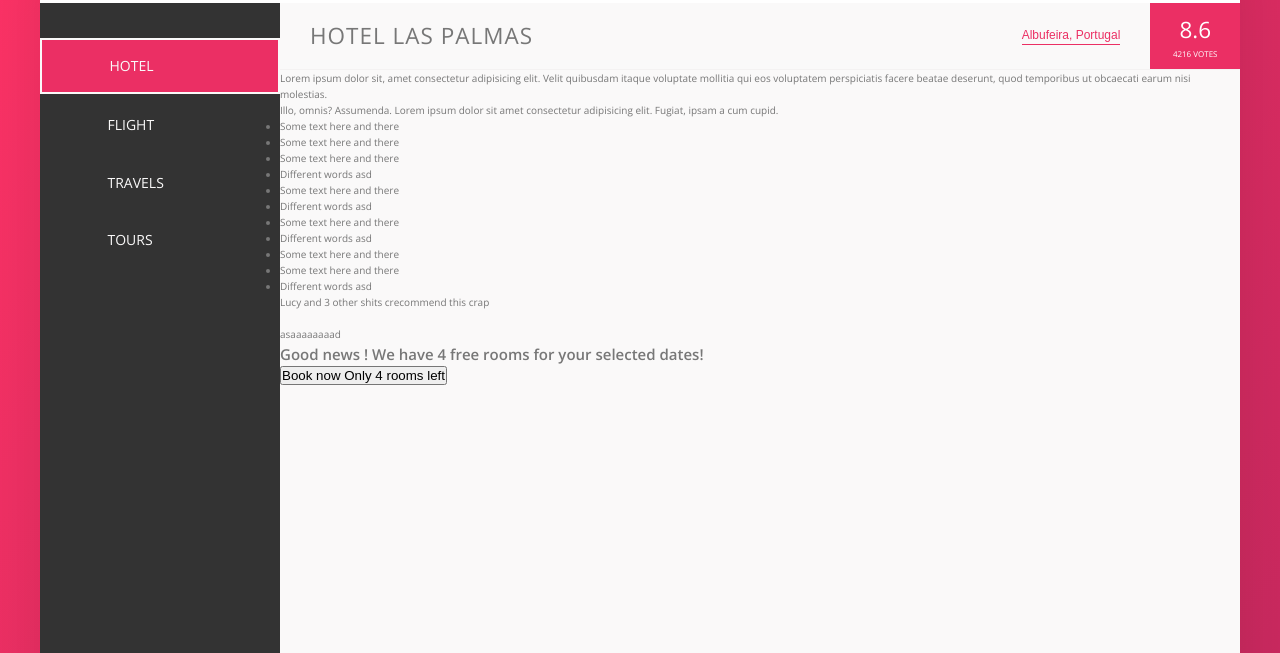
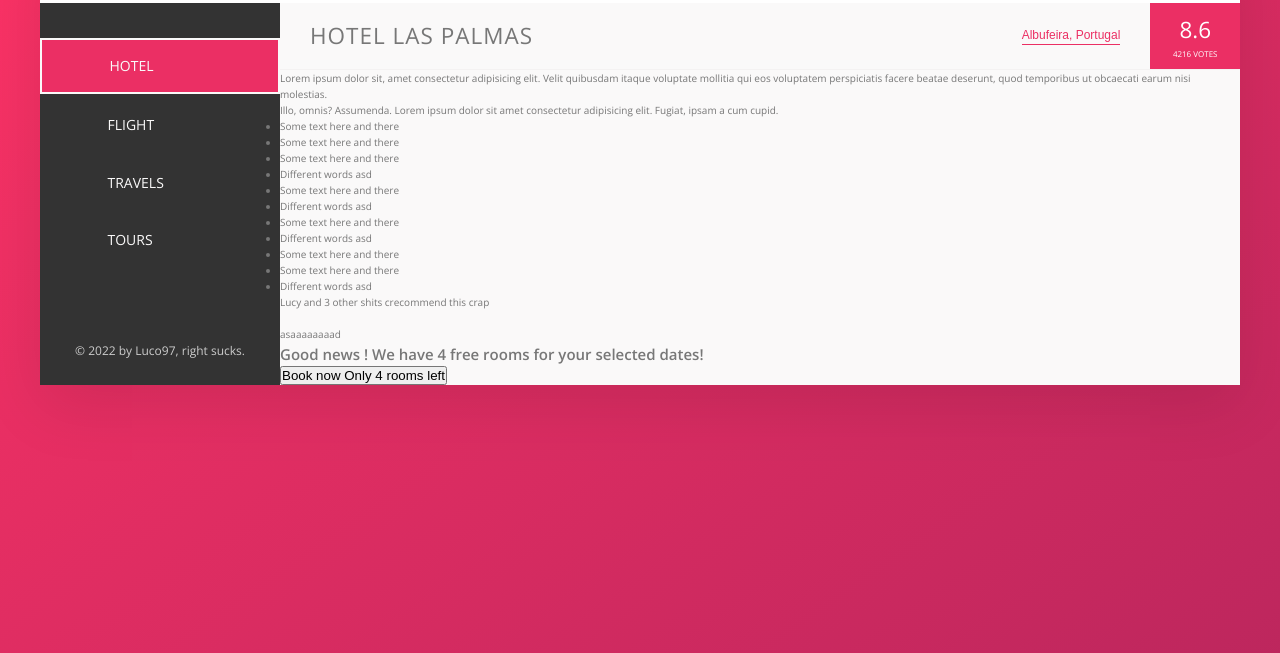
Before and after one commit to Luco97/trillo-course, a website: page index.html in a window 1280 px wide. Shown: the part 147-800 px from the top of the page. Drawn offline with nearby package versions, Linux system fonts and the light colour scheme; files that its build step writes are made by us from their sources.

Commit message:
UPDATE se quita altura para simular contenido

```diff
--- a/sass/_layout.scss
+++ b/sass/_layout.scss
@@ -26,6 +26,3 @@
   justify-content: space-between;
   gap: 1rem;
 }
-.hotel-view {
-  height: 120rem;
-}
```
